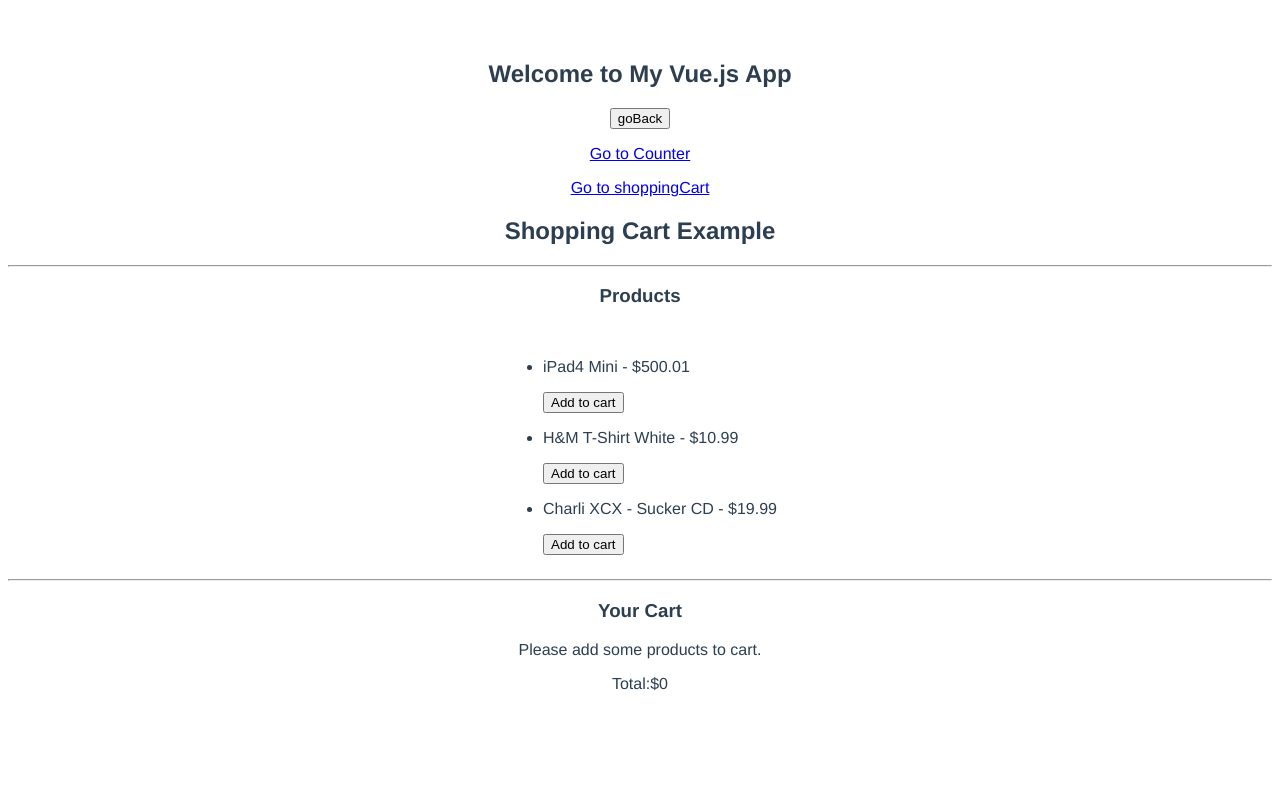
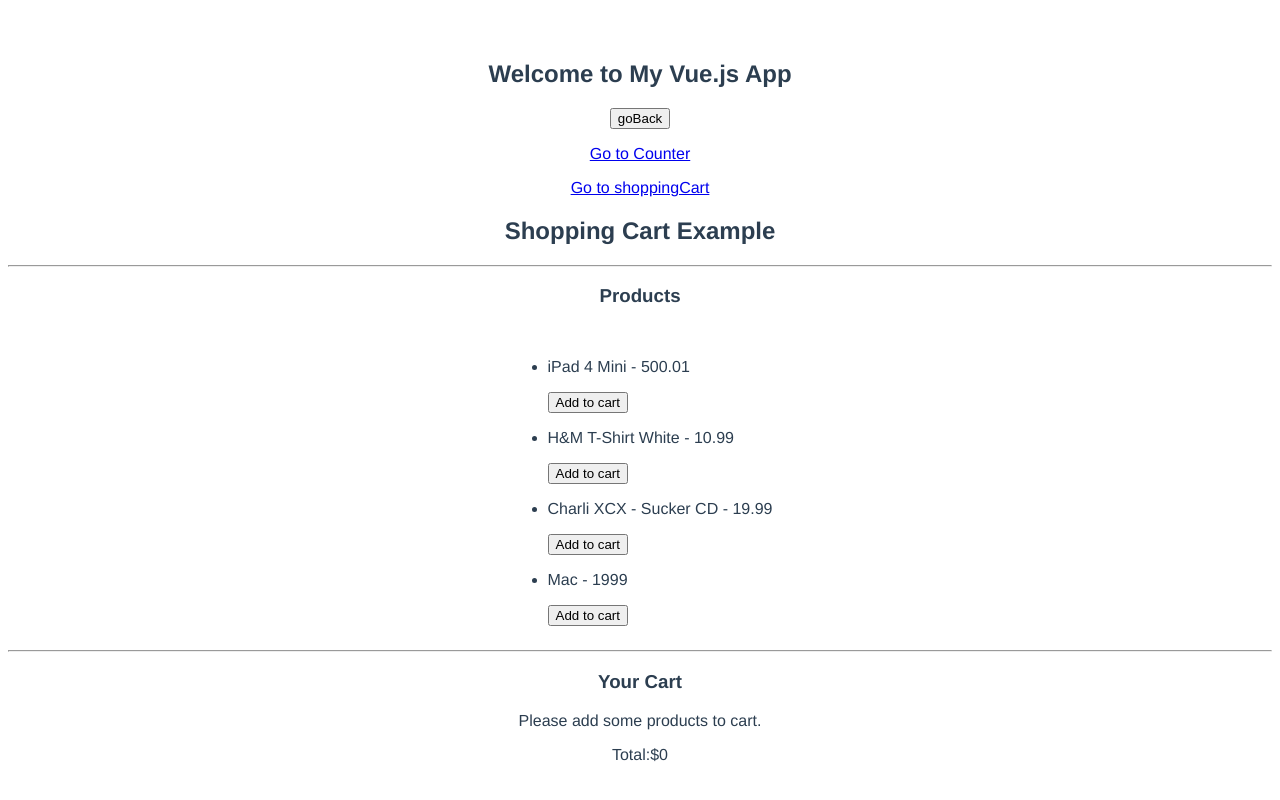
Before and after one commit to CallMeDarren/Counter, a Vue app: page /#/shoppingcart in a window 1280 px wide. Built offline with nearby package versions, Linux system fonts and the light colour scheme.

Commit message:
bugfix: ignore the warning of 'no-unused-vars'

```diff
--- a/package.json
+++ b/package.json
@@ -40,5 +40,8 @@
     "> 1%",
     "last 2 versions",
     "not dead"
-  ]
+  ],
+  "rules": {
+    "no-unused-vars": "off"
+  }
 }
--- /dev/null
+++ b/src/api/shop.js
@@ -0,0 +1,11 @@
+const _products = [
+  { 'id':1,'title': 'iPad 4 Mini','price': 500.01, 'inventory': 2},
+  { 'id': 2, 'title': 'H&M T-Shirt White', 'price': 10.99, 'inventory': 10 },
+  { 'id': 3, 'title': 'Charli XCX - Sucker CD', 'price': 19.99, 'inventory': 5 },
+  { 'id': 4, 'title': 'Mac', 'price': 1999, 'inventory': 15 }
+];
+export default{
+  getProducts(cb){
+    setTimeout(() => cb(_products), 100);
+  },
+}
--- a/src/components/ProductList.vue
+++ b/src/components/ProductList.vue
@@ -5,17 +5,9 @@
     <h3>Products</h3>
     <div class="list">
       <ul>
-        <li>
-          <p>iPad4 Mini - $500.01</p>
-          <button @click="addProductToCart">Add to cart</button>
-        </li>
-        <li>
-          <p>H&M T-Shirt White - $10.99</p>
-          <button>Add to cart</button>
-        </li>
-        <li>
-          <p>Charli XCX - Sucker CD - $19.99</p>
-          <button>Add to cart</button>
+        <li v-for="item in allProducts" :key="item.id">
+          <p>{{ item.title }} - {{item.price}}</p>
+          <button @click="addProductToCart(item)">Add to cart</button>
         </li>
       </ul>
     </div>
@@ -23,15 +15,25 @@
 </template>
 
 <script>
+import { mapActions, mapGetters, mapState } from 'vuex';
+
 export default {
   name: "ProductList",
   data() {
     return {};
   },
+  created(){
+    this.$store.dispatch('products/getAllProducts');
+  },
+  updated(){
+    console.log('allProducts', this.allProducts);
+  },
+  computed:{
+    ...mapState('products', { allProducts: state => state.all }),
+  },
   methods: {
-    addProductToCart(){
-
-    }
+    ...mapActions('cart',['addProductToCart']),
+    ...mapGetters([]),
   },
 };
 </script>
--- a/src/store/index.js
+++ b/src/store/index.js
@@ -1,11 +1,16 @@
 import Vue from 'vue';
 import Vuex from 'vuex';
 import counter from './modules/counter';
+import products from './modules/products';
+import cart from './modules/cart';
+
 
 Vue.use(Vuex);
 
 export default new Vuex.Store({
     modules:{
         counter,
+        products,
+        cart,
     }
 });
--- /dev/null
+++ b/src/store/modules/cart.js
@@ -0,0 +1,24 @@
+import shop from '../../api/shop';
+const state = () => ({
+    items: [],
+})
+const getters = {
+
+}
+const actions = {
+  addProductToCart({ state, commit }, product){
+    commit('pushProductToCart', { id: product.id });
+  }
+}
+const mutations = {
+    pushProductToCart(state, { id }){
+    state.items.push({id, quantity: 1});
+  }
+}
+export default{
+    namespaced: true,
+    state,
+    getters,
+    actions,
+    mutations,
+}
--- /dev/null
+++ b/src/store/modules/products.js
@@ -0,0 +1,26 @@
+import shop from '../../api/shop';
+const state = () => ({
+    all: [],
+})
+const getters = {
+
+}
+const actions = {
+  getAllProducts({ commit }){
+    shop.getProducts( products => {
+      commit('setProducts', products);
+    });
+  },
+}
+const mutations = {
+  setProducts(state, products){
+    state.all = products;
+  }
+}
+export default{
+    namespaced: true,
+    state,
+    getters,
+    actions,
+    mutations,
+}
```
